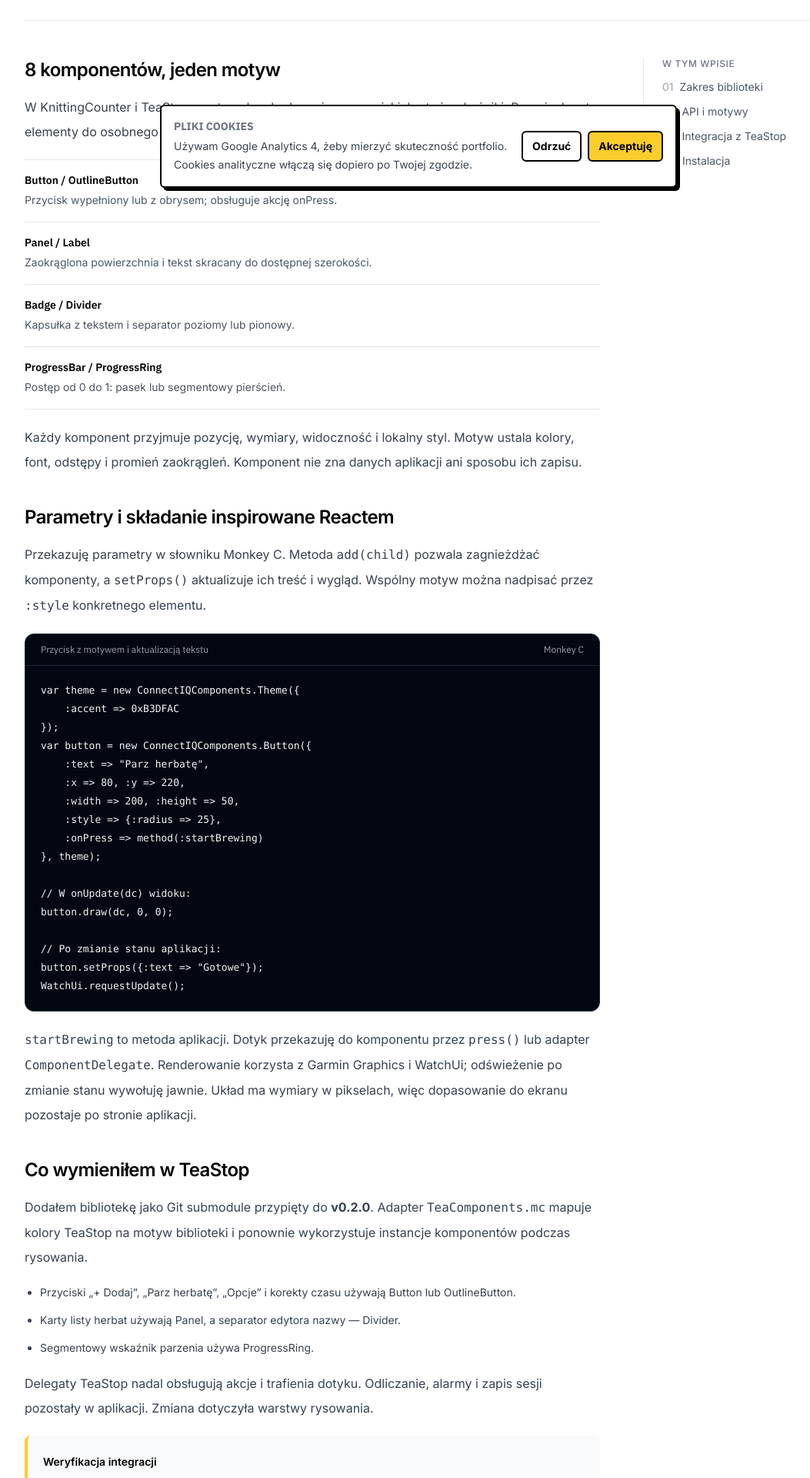
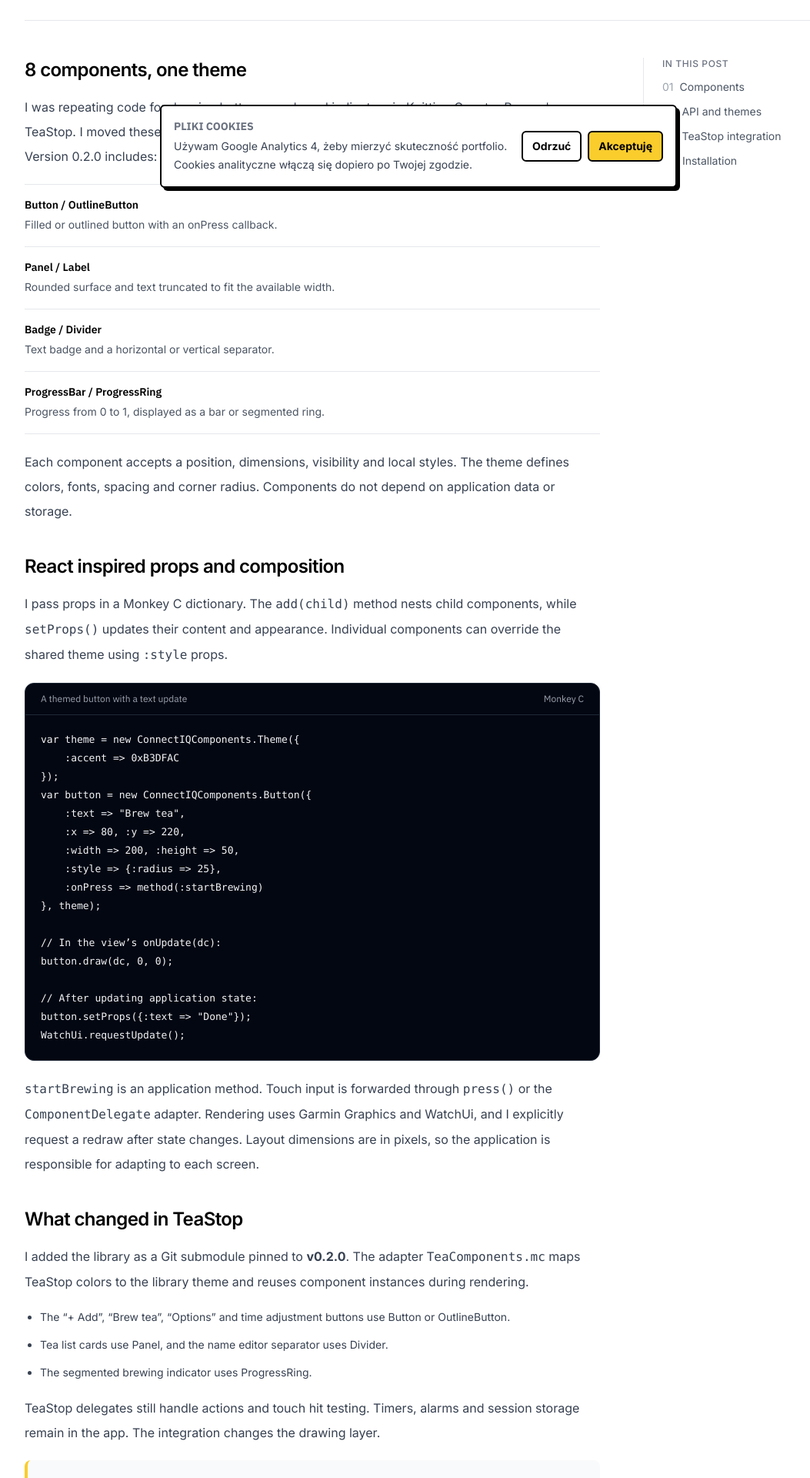
Before and after one commit to Snikerso/optymalista, a Next.js app: page /blog/biblioteka-komponentow-garmin in a window 1280 px wide. Shown: the part 540-2460 px from the top of the page at 77% size, without its empty margins (96-1149 px from the left). Built offline with nearby package versions, Linux system fonts and the light colour scheme.

Commit message:
Translate Garmin component library article into English

```diff
--- a/src/app/blog/biblioteka-komponentow-garmin/page.tsx
+++ b/src/app/blog/biblioteka-komponentow-garmin/page.tsx
@@ -6,11 +6,12 @@ const path = "/blog/biblioteka-komponentow-garmin/";
 const post = blogPosts.find((entry) => entry.link === path)!;
 const repository = "https://github.com/Snikerso/ConnectIQComponents";
 
-export const metadata = createPageMetadata({ title: post.title, description: post.description!, path });
+const pageMetadata = createPageMetadata({ title: post.title, description: post.description!, path });
+export const metadata = { ...pageMetadata, openGraph: { ...pageMetadata.openGraph, locale: "en_US" } };
 const jsonLd = {
   "@context": "https://schema.org", "@type": "BlogPosting",
   headline: post.title, description: post.description,
-  datePublished: "2026-10-07", dateModified: "2026-10-07", inLanguage: "pl",
+  datePublished: "2026-10-07", dateModified: "2026-10-07", inLanguage: "en",
   author: { "@type": "Person", name: "Paweł Drojecki", url: siteUrl },
   mainEntityOfPage: new URL(path, siteUrl).toString(),
 };
@@ -18,65 +19,65 @@ const example = `var theme = new ConnectIQComponents.Theme({
     :accent => 0xB3DFAC
 });
 var button = new ConnectIQComponents.Button({
-    :text => "Parz herbatę",
+    :text => "Brew tea",
     :x => 80, :y => 220,
     :width => 200, :height => 50,
     :style => {:radius => 25},
     :onPress => method(:startBrewing)
 }, theme);
 
-// W onUpdate(dc) widoku:
+// In the view’s onUpdate(dc):
 button.draw(dc, 0, 0);
 
-// Po zmianie stanu aplikacji:
-button.setProps({:text => "Gotowe"});
+// After updating application state:
+button.setProps({:text => "Done"});
 WatchUi.requestUpdate();`;
 const components = [
-  ["Button / OutlineButton", "Przycisk wypełniony lub z obrysem; obsługuje akcję onPress."],
-  ["Panel / Label", "Zaokrąglona powierzchnia i tekst skracany do dostępnej szerokości."],
-  ["Badge / Divider", "Kapsułka z tekstem i separator poziomy lub pionowy."],
-  ["ProgressBar / ProgressRing", "Postęp od 0 do 1: pasek lub segmentowy pierścień."],
+  ["Button / OutlineButton", "Filled or outlined button with an onPress callback."],
+  ["Panel / Label", "Rounded surface and text truncated to fit the available width."],
+  ["Badge / Divider", "Text badge and a horizontal or vertical separator."],
+  ["ProgressBar / ProgressRing", "Progress from 0 to 1, displayed as a bar or segmented ring."],
 ];
 
 export default function GarminComponentsPost() {
   return (
     <>
       <script type="application/ld+json" dangerouslySetInnerHTML={{ __html: JSON.stringify(jsonLd) }} />
-      <BlogArticle title={post.title} lead="Zbudowałem bibliotekę UI w Monkey C dla Garmin Connect IQ. Wydzieliłem powtarzające się elementy z aplikacji zegarkowych i podłączyłem je do TeaStop: przyciski, karty oraz pierścień timera korzystają teraz ze wspólnego kodu."
-        date="2026-10-07" dateLabel="7 października 2026" tags={post.tags}
-        action={{ href: repository, label: "Repozytorium na GitHubie" }}
-        sections={[{ id: "zakres", label: "Zakres biblioteki" }, { id: "api", label: "API i motywy" }, { id: "teastop", label: "Integracja z TeaStop" }, { id: "instalacja", label: "Instalacja" }]}>
+      <BlogArticle language="en" title={post.title} lead="I built a UI library in Monkey C for Garmin Connect IQ, extracting reusable elements from my watch apps. The library is used in TeaStop and Knitting Counter Pro, with shared components and a customizable theme."
+        date="2026-10-07" dateLabel="October 7, 2026" tags={post.tags}
+        action={{ href: repository, label: "GitHub repository" }}
+        sections={[{ id: "zakres", label: "Components" }, { id: "api", label: "API and themes" }, { id: "teastop", label: "TeaStop integration" }, { id: "instalacja", label: "Installation" }]}>
         <section id="zakres">
-          <h2>8 komponentów, jeden motyw</h2>
-          <p>W KnittingCounter i TeaStop powtarzałem kod rysujący przyciski, karty i wskaźniki. Przeniosłem te elementy do osobnego repozytorium <strong>ConnectIQComponents</strong>. Wersja 0.2.0 zawiera:</p>
+          <h2>8 components, one theme</h2>
+          <p>I was repeating code for drawing buttons, cards and indicators in Knitting Counter Pro and TeaStop. I moved these elements into a separate repository called <strong>ConnectIQComponents</strong>. Version 0.2.0 includes:</p>
           <dl className="mt-5 divide-y divide-gray-200 border-y border-gray-200">{components.map(([name, detail]) => <div key={name} className="py-4"><dt className="font-ibm text-sm font-semibold text-black">{name}</dt><dd className="mt-1 text-sm leading-6 text-gray-600">{detail}</dd></div>)}</dl>
-          <p className="mt-5">Każdy komponent przyjmuje pozycję, wymiary, widoczność i lokalny styl. Motyw ustala kolory, font, odstępy i promień zaokrągleń. Komponent nie zna danych aplikacji ani sposobu ich zapisu.</p>
+          <p className="mt-5">Each component accepts a position, dimensions, visibility and local styles. The theme defines colors, fonts, spacing and corner radius. Components do not depend on application data or storage.</p>
         </section>
         <section id="api">
-          <h2>Parametry i składanie inspirowane Reactem</h2>
-          <p>Przekazuję parametry w słowniku Monkey C. Metoda <code>add(child)</code> pozwala zagnieżdżać komponenty, a <code>setProps()</code> aktualizuje ich treść i wygląd. Wspólny motyw można nadpisać przez <code>:style</code> konkretnego elementu.</p>
+          <h2>React inspired props and composition</h2>
+          <p>I pass props in a Monkey C dictionary. The <code>add(child)</code> method nests child components, while <code>setProps()</code> updates their content and appearance. Individual components can override the shared theme using <code>:style</code> props.</p>
           <figure className="mt-5 min-w-0 overflow-hidden rounded-xl border border-gray-800 bg-gray-950">
-            <figcaption className="flex items-center justify-between border-b border-gray-800 px-5 py-3 font-ibm text-xs text-gray-400"><span>Przycisk z motywem i aktualizacją tekstu</span><span className="ml-4 shrink-0">Monkey C</span></figcaption>
-            <pre tabIndex={0} aria-label="Przykład kodu Monkey C" className="overflow-x-auto p-5 text-[13px] leading-6 text-gray-100 focus-visible:outline focus-visible:outline-2 focus-visible:outline-accent"><code>{example}</code></pre>
+            <figcaption className="flex items-center justify-between border-b border-gray-800 px-5 py-3 font-ibm text-xs text-gray-400"><span>A themed button with a text update</span><span className="ml-4 shrink-0">Monkey C</span></figcaption>
+            <pre tabIndex={0} aria-label="Monkey C code example" className="overflow-x-auto p-5 text-[13px] leading-6 text-gray-100 focus-visible:outline focus-visible:outline-2 focus-visible:outline-accent"><code>{example}</code></pre>
           </figure>
-          <p className="mt-5"><code>startBrewing</code> to metoda aplikacji. Dotyk przekazuję do komponentu przez <code>press()</code> lub adapter <code>ComponentDelegate</code>. Renderowanie korzysta z Garmin Graphics i WatchUi; odświeżenie po zmianie stanu wywołuję jawnie. Układ ma wymiary w pikselach, więc dopasowanie do ekranu pozostaje po stronie aplikacji.</p>
+          <p className="mt-5"><code>startBrewing</code> is an application method. Touch input is forwarded through <code>press()</code> or the <code>ComponentDelegate</code> adapter. Rendering uses Garmin Graphics and WatchUi, and I explicitly request a redraw after state changes. Layout dimensions are in pixels, so the application is responsible for adapting to each screen.</p>
         </section>
         <section id="teastop">
-          <h2>Co wymieniłem w TeaStop</h2>
-          <p>Dodałem bibliotekę jako Git submodule przypięty do <strong>v0.2.0</strong>. Adapter <code>TeaComponents.mc</code> mapuje kolory TeaStop na motyw biblioteki i ponownie wykorzystuje instancje komponentów podczas rysowania.</p>
+          <h2>What changed in TeaStop</h2>
+          <p>I added the library as a Git submodule pinned to <strong>v0.2.0</strong>. The adapter <code>TeaComponents.mc</code> maps TeaStop colors to the library theme and reuses component instances during rendering.</p>
           <ul className="mt-4 list-disc space-y-2 pl-5 text-sm leading-7">
-            <li>Przyciski „+ Dodaj”, „Parz herbatę”, „Opcje” i korekty czasu używają Button lub OutlineButton.</li>
-            <li>Karty listy herbat używają Panel, a separator edytora nazwy — Divider.</li>
-            <li>Segmentowy wskaźnik parzenia używa ProgressRing.</li>
+            <li>The “+ Add”, “Brew tea”, “Options” and time adjustment buttons use Button or OutlineButton.</li>
+            <li>Tea list cards use Panel, and the name editor separator uses Divider.</li>
+            <li>The segmented brewing indicator uses ProgressRing.</li>
           </ul>
-          <p className="mt-4">Delegaty TeaStop nadal obsługują akcje i trafienia dotyku. Odliczanie, alarmy i zapis sesji pozostały w aplikacji. Zmiana dotyczyła warstwy rysowania.</p>
-          <div className="mt-5 rounded-lg border-l-4 border-accent bg-gray-50 p-5 text-sm leading-7"><p className="font-semibold text-black">Weryfikacja integracji</p><p>Kompilacje: Venu 3, fēnix 7S, Venu Sq 2 i Forerunner 965. W symulatorze przeszło 9 testów: 7 regresji aplikacji i 2 testy adaptera UI. Sprawdziłem też uruchomienie TeaStop na symulatorze Venu 3. Testy na fizycznych zegarkach pozostają do wykonania.</p></div>
+          <p className="mt-4">TeaStop delegates still handle actions and touch hit testing. Timers, alarms and session storage remain in the app. The integration changes the drawing layer.</p>
+          <div className="mt-5 rounded-lg border-l-4 border-accent bg-gray-50 p-5 text-sm leading-7"><p className="font-semibold text-black">Integration checks</p><p>Builds passed for Venu 3, fēnix 7S, Venu Sq 2 and Forerunner 965. All 9 simulator tests passed, covering 7 application regression tests and 2 UI adapter tests. I also checked that TeaStop launches in the Venu 3 simulator. Testing on physical watches is still pending.</p></div>
         </section>
         <section id="instalacja">
-          <h2>Jak użyć w kolejnym projekcie</h2>
-          <p>Repozytorium jest publiczne, na licencji MIT. Można dołączyć źródła lub zbudować paczkę Monkey Barrel. Przy integracji ze źródeł dodaję repozytorium jako submodule, przypinam tag i rozszerzam <code>monkey.jungle</code>:</p>
-          <pre tabIndex={0} aria-label="Konfiguracja ścieżek biblioteki" className="mt-5 overflow-x-auto rounded-lg border border-gray-200 bg-gray-50 p-4 font-ibm text-sm leading-6 focus-visible:outline focus-visible:outline-2 focus-visible:outline-black"><code>base.sourcePath = source;vendor/ConnectIQComponents/source</code></pre>
-          <p className="mt-5">Biblioteka zawiera dokumentację, przykładową aplikację i testy. API jest jeszcze eksperymentalne — w aplikacji przypinam konkretną wersję, żeby aktualizacja zależności była świadomą zmianą.</p>
+          <h2>Using it in another project</h2>
+          <p>The repository is public and licensed under MIT. You can include the source files or build a Monkey Barrel package. For source integration, I add the repository as a submodule, pin a tag and extend <code>monkey.jungle</code>:</p>
+          <pre tabIndex={0} aria-label="Library source path configuration" className="mt-5 overflow-x-auto rounded-lg border border-gray-200 bg-gray-50 p-4 font-ibm text-sm leading-6 focus-visible:outline focus-visible:outline-2 focus-visible:outline-black"><code>base.sourcePath = source;vendor/ConnectIQComponents/source</code></pre>
+          <p className="mt-5">The library includes documentation, an example app and tests. The API is still experimental, so I pin a specific version and update the dependency deliberately.</p>
         </section>
       </BlogArticle>
     </>
--- a/src/components/templates/BlogArticle.tsx
+++ b/src/components/templates/BlogArticle.tsx
@@ -2,6 +2,7 @@ import Link from "next/link";
 import type { ReactNode } from "react";
 
 type Props = {
+  language?: "pl" | "en";
   title: string;
   lead: string;
   date: string;
@@ -12,27 +13,27 @@ type Props = {
   children: ReactNode;
 };
 
-export function BlogArticle({ title, lead, date, dateLabel, tags, sections, action, children }: Props) {
+export function BlogArticle({ language = "pl", title, lead, date, dateLabel, tags, sections, action, children }: Props) {
   return (
-    <article className="mx-auto max-w-5xl pb-12">
-      <Link href="/blog/" className="inline-flex items-center gap-2 rounded-sm text-sm text-gray-500 hover:text-black focus-visible:outline focus-visible:outline-2 focus-visible:outline-offset-4"><span aria-hidden="true">←</span>Wszystkie wpisy</Link>
+    <article lang={language} className="mx-auto max-w-5xl pb-12">
+      <Link href="/blog/" className="inline-flex items-center gap-2 rounded-sm text-sm text-gray-500 hover:text-black focus-visible:outline focus-visible:outline-2 focus-visible:outline-offset-4"><span aria-hidden="true">←</span>{language === "en" ? "All posts" : "Wszystkie wpisy"}</Link>
       <header className="mt-9 border-b border-gray-200 pb-9 sm:mt-12 sm:pb-12">
         <div className="mb-5 flex flex-wrap items-center gap-x-3 gap-y-1 text-xs text-gray-500"><time dateTime={date}>{dateLabel}</time><span aria-hidden="true">/</span><span>Paweł Drojecki</span></div>
         <h1 className="max-w-4xl text-3xl font-semibold leading-tight tracking-tight sm:text-5xl sm:leading-[1.12]">{title}</h1>
         <p className="mt-5 max-w-3xl text-lg leading-8 text-gray-600">{lead}</p>
         <div className="mt-6 flex flex-wrap items-center justify-between gap-5">
-          <ul aria-label="Tematy wpisu" className="flex flex-wrap gap-2">{tags.map((tag) => <li key={tag} className="rounded-full border border-gray-200 px-3 py-1 text-xs text-gray-600">{tag}</li>)}</ul>
+          <ul aria-label={language === "en" ? "Post topics" : "Tematy wpisu"} className="flex flex-wrap gap-2">{tags.map((tag) => <li key={tag} className="rounded-full border border-gray-200 px-3 py-1 text-xs text-gray-600">{tag}</li>)}</ul>
           <a href={action.href} target="_blank" rel="noreferrer" className="inline-flex items-center gap-3 rounded-full bg-black px-5 py-3 text-sm font-medium text-white transition-colors hover:bg-gray-700 focus-visible:outline focus-visible:outline-2 focus-visible:outline-offset-4 focus-visible:outline-black">{action.label}<span aria-hidden="true">↗</span></a>
         </div>
       </header>
       <div className="mt-8 grid items-start gap-10 lg:mt-12 lg:grid-cols-[minmax(0,1fr)_220px] lg:gap-14">
         <aside className="border-b border-gray-200 pb-6 lg:sticky lg:top-8 lg:col-start-2 lg:row-start-1 lg:border-b-0 lg:border-l lg:pb-0 lg:pl-6">
-          <nav aria-label="Spis treści"><p className="mb-3 text-xs font-medium uppercase tracking-wider text-gray-500">W tym wpisie</p><ol className="flex flex-wrap gap-x-5 gap-y-3 lg:flex-col">{sections.map((section, index) => <li key={section.id}><a href={`#${section.id}`} className="flex gap-2 rounded-sm text-sm text-gray-600 hover:text-black hover:underline underline-offset-4 focus-visible:outline focus-visible:outline-2 focus-visible:outline-offset-4"><span aria-hidden="true" className="text-gray-400">{String(index + 1).padStart(2, "0")}</span>{section.label}</a></li>)}</ol></nav>
+          <nav aria-label={language === "en" ? "Table of contents" : "Spis treści"}><p className="mb-3 text-xs font-medium uppercase tracking-wider text-gray-500">{language === "en" ? "In this post" : "W tym wpisie"}</p><ol className="flex flex-wrap gap-x-5 gap-y-3 lg:flex-col">{sections.map((section, index) => <li key={section.id}><a href={`#${section.id}`} className="flex gap-2 rounded-sm text-sm text-gray-600 hover:text-black hover:underline underline-offset-4 focus-visible:outline focus-visible:outline-2 focus-visible:outline-offset-4"><span aria-hidden="true" className="text-gray-400">{String(index + 1).padStart(2, "0")}</span>{section.label}</a></li>)}</ol></nav>
         </aside>
         <div className="min-w-0 space-y-10 text-base leading-8 text-gray-700 lg:col-start-1 lg:row-start-1 [&_code]:break-words [&_h2]:mb-4 [&_h2]:text-2xl [&_h2]:font-semibold [&_h2]:tracking-tight [&_h2]:text-black [&_p+p]:mt-4 [&_section]:scroll-mt-8">{children}</div>
       </div>
       <footer className="mt-12 flex flex-wrap items-center justify-between gap-5 border-t border-gray-200 pt-6">
-        <Link href="/blog/" className="text-sm text-gray-600 hover:underline underline-offset-4">← Pozostałe wpisy</Link>
+        <Link href="/blog/" className="text-sm text-gray-600 hover:underline underline-offset-4">← {language === "en" ? "More posts" : "Pozostałe wpisy"}</Link>
         <a href={action.href} target="_blank" rel="noreferrer" className="text-sm font-medium hover:underline underline-offset-4">{action.label} ↗</a>
       </footer>
     </article>
--- a/src/data/blogPosts.ts
+++ b/src/data/blogPosts.ts
@@ -9,11 +9,11 @@ export type BlogPostEntry = {
 
 export const blogPosts: BlogPostEntry[] = [
   {
-    title: "ConnectIQComponents: własne komponenty UI dla Garmina",
+    title: "ConnectIQComponents: reusable UI components for Garmin",
     link: "/blog/biblioteka-komponentow-garmin/",
     tags: ["Garmin", "Connect IQ", "Monkey C", "Open source"],
     description:
-      "8 komponentów w Monkey C, wspólny motyw i integracja przez Git submodule lub Monkey Barrel. Bibliotekę wykorzystałem w TeaStop.",
+      "8 Monkey C components, a shared theme and integration through Git submodules or Monkey Barrel. Used in TeaStop and Knitting Counter Pro.",
     source: "portfolio",
     date: "2026-10-07",
   },
```
